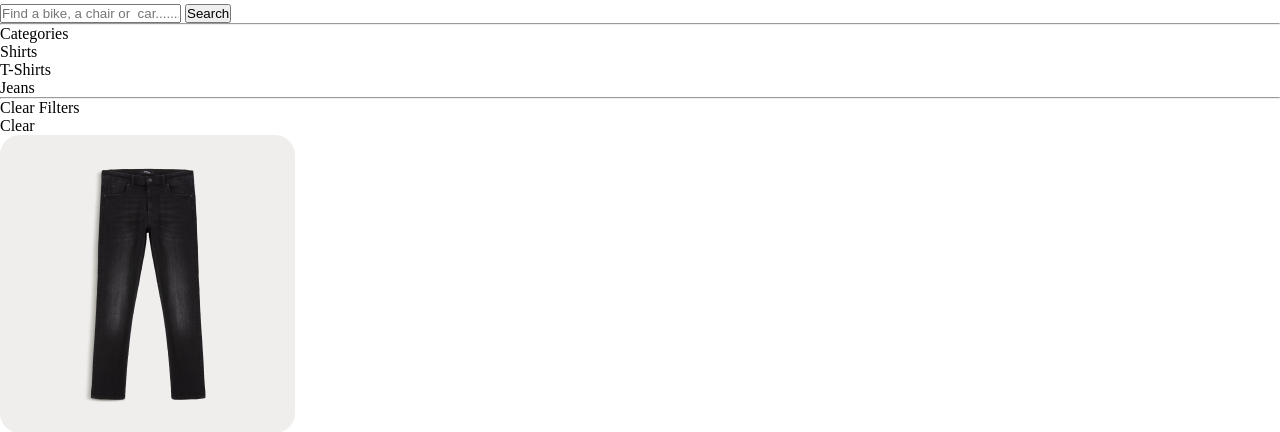
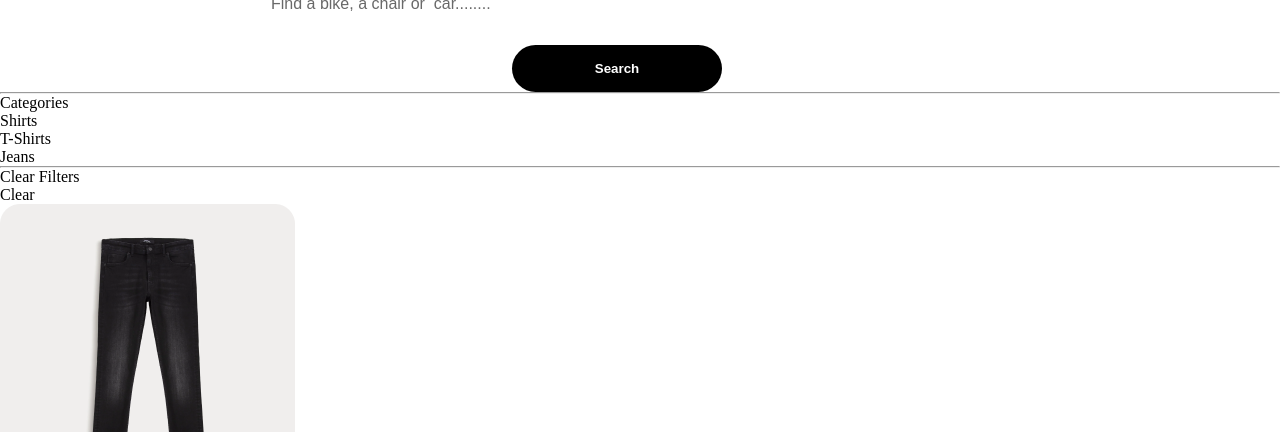
Before and after one commit to Sa-eedah/shopco, a Django app: page /items/ in a window 1280 px wide. Shown: the part 363-795 px from the top of the page. Run offline with Django 5.2, Linux system fonts and the light colour scheme; data comes from the database, SQL or seed files in the repository; some libraries are stand-ins or nearby versions.

Commit message:
restructed css and html

```diff
--- a/item/templates/item/items.html
+++ b/item/templates/item/items.html
@@ -7,9 +7,9 @@
 <div class="pb-6 grid grid-cols-4 gap-4 bg-gray-100">
     <div class="col-span-1">
         <form method="get"action="{% url 'item:items' %}">
-            <input name="query" class="w-full py-4 px-6 border rounded-xl" type="text" value="{{ query }}" placeholder="Find a bike, a chair or  car........">
+            <input name="query" class="form input" type="text" value="{{ query }}" placeholder="Find a bike, a chair or  car........">
 
-            <button class="mt-2 py-4 px-8 text-lg bg-teal-500 text-white rounded-xl">Search</button>
+            <button class="form button itm">Search</button>
         </form>
 
         <hr class="my-6">
--- a/shopco/static/shopco/styles/styles.css
+++ b/shopco/static/shopco/styles/styles.css
@@ -37,6 +37,148 @@
     font-family: "satoshi";
 }
 
+/* NAVBAR BASE */
+nav.main-shop {
+    display: flex;
+    justify-content: center;
+    align-items: center;
+    background-color: var(--color-white);
+    padding: 20px 0;
+    border-bottom: 1px solid var(--color-white);
+}
+
+/* NAV LINKS CONTAINER */
+nav.main-shop .space-x-6  {
+    display: flex;
+    gap: 1.5rem;
+    align-items: center;
+
+}
+
+/* NEW ITEM + BROWSE links */
+nav.main-shop a.text-lg {
+    color:var(--color-black); /* black */
+    font-weight: 600;
+    text-decoration: none;
+    transition: color 0.3s ease;
+}
+
+nav.main-shop a.text-lg:hover {
+    color:var(--color-grey); /* turns grey on hover */
+}
+
+/* SIGN UP + LOGIN BUTTONS */
+nav.main-shop .signupbtn,
+nav.main-shop .loginbtn {
+    background-color: var(--color-black); /* black */
+    color: var(--color-white); /* white text */
+    border-radius: 0.75rem;
+    padding: 10px 20px;
+    font-weight: 600;
+    transition: background-color 0.3s ease, color 0.3s ease;
+}
+
+/* Hover effect: turns light grey with black text */
+nav.main-shop .signupbtn:hover,
+nav.main-shop .loginbtn:hover {
+    background-color: var(--color-grey); /* light grey */
+    color: var(--color-black); /* black text */
+}
+
+/* INBOX + DASHBOARD BUTTONS (keep your current style or tweak) */
+nav.main-shop .inbox {
+    background-color:var(--color-black); /* black */
+    color: var(--color-white);
+}
+
+nav.main-shop .inbox:hover {
+    background-color: var(--color-grey);
+}
+
+nav.main-shop .dashboard {
+    background-color:var(--color-grey); /* grey */
+    color: var(--color-white);
+}
+
+nav.main-shop .dashboard:hover {
+    background-color: var(--slightly-darker-grey);
+}
+
+
+
+/* ===== SIGN UP FORM STYLING ===== */
+
+/* Form container */
+form {
+    display: flex;
+    flex-direction: column;
+    gap: 1rem;
+}
+
+/* Labels */
+form label {
+    color: var(--color-black); /* black */
+    font-weight: 600;
+    margin-bottom: 0.25rem;
+    margin-left: 250px;
+
+}
+
+/* Inputs */
+form input {
+    width: 50%;
+    padding: 15px 20px;
+    border: 1px solid var(--color-white);
+    border-radius: 10px;
+    background-color: var(--color-white);
+    color: var(--color-black); /* input text black */
+    font-size: 1rem;
+    transition: border-color 0.3s ease, box-shadow 0.3s ease;
+    margin-left: 250px;
+
+}
+
+/* Placeholder text */
+form input::placeholder {
+    color: var(--color-grey); /* grey placeholders */
+}
+
+/* Input focus effect */
+form input:focus {
+    outline: none;
+    border-color: var(--color-black); /* black border when focused */
+    box-shadow: 0 0 5px rgba(0, 0, 0, 0.2);
+}
+
+/* Form title */
+h1 {
+    color: var(--color-black); /* black title */
+    text-align: center;
+    font-weight: 700;
+}
+
+/* Error messages */
+.bg-red-100 {
+    color: var(--color-dark-red); /* dark red text */
+    font-weight: 500;
+    border: 1px solid var(--color-red);
+}
+
+/* Optional: style the submit button */
+form button {
+    background-color: var(--color-black);
+    color: var(--color-white);
+    font-weight: 600;
+    padding: 16px 54px;
+    border: none;
+    border-radius: 62px;
+    width:210px;
+    margin-left:40%;
+
+}
+
+
+
 .main-header .black p {
     color: var(--color-white);
 }
@@ -158,8 +300,43 @@
     background-color: var(--color-black);
     margin-bottom: 48px;
     border: none;
-}
-
+
+}
+
+.form button .itm{
+    background-color: var(--color-black);
+    color: var(--color-white);
+    font-weight: 600;
+    padding: 16px 54px;
+    border: none;
+    border-radius: 62px;
+    width:210px;
+
+}
+
+.form button .itm{
+    background-color: var(--color-black);
+    color: var(--color-white);
+    font-weight: 600;
+    padding: 16px 54px;
+    border: none;
+    border-radius: 62px;
+    width:210px;
+
+}
+
+form input {
+    width: 50%;
+    padding: 15px 20px;
+    border: 1px solid var(--color-white);
+    border-radius: 10px;
+    background-color: var(--color-white);
+    color: var(--color-black); /* input text black */
+    font-size: 1rem;
+    transition: border-color 0.3s ease, box-shadow 0.3s ease;
+
+
+}
 
 
 .shopnow a {
@@ -248,7 +425,26 @@
 .section-two .products-section {
     display: flex;
     justify-content: center;
-    gap: 20px;
+    gap: 20px
+}
+
+
+.Catestyle1 {
+    gap: 300px;
+    display: grid ;
+    grid-template-columns: repeat(3, 1fr);
+}
+
+.Catestyle1 p {
+    color:var(--color-grey);
+    font-size: 25px;
+}
+
+.Catestyle1 h3 {
+    font-family: "satoshi";
+    font-size: 30px;
+    font-weight: bold;
+    margin-bottom: 10px;
 }
 
 .section-two h2{
@@ -306,6 +502,7 @@
 
 .viewbtn {
    margin-left: 40%;
+    margin-top: 48px;
 }
 
 /* Section Three */
--- a/shopco/templates/shopco/base.html
+++ b/shopco/templates/shopco/base.html
@@ -44,17 +44,17 @@
                 </div> {% endcomment %}
             </div>
 
-            <nav class"main-shop">
+            <nav class="main-shop">
                 <div class="space-x-6">
-                    <a href="{% url 'item:new' %}" class="text-lg font-semibold hover:text-gray-500">New Item</a>
-                    <a href="{% url 'item:items' %}" class="text-lg font-semibold hover:text-gray-500">Browse</a>
+                    <a href="{% url 'item:new' %}">New Item</a>
+                    <a href="{% url 'item:items' %}">Browse</a>
 
                     {% if request.user.is_authenticated %}
-                        <a href="{% url 'conversation:inbox' %}" class="px-6 py-3 text-lg font-semibold bg-teal-500 text-white rounded-xl hover:bg-teal-700">Inbox</a>
-                        <a href="{% url 'dashboard:index' %}" class="px-6 py-3 text-lg font-semibold bg-gray-500 text-white rounded-xl hover:bg-gray-700">Dashboard</a>
+                        <a href="{% url 'conversation:inbox' %}" class="inbox">Inbox</a>
+                        <a href="{% url 'dashboard:index' %}" class="dashboard">Dashboard</a>
                     {% else %}
-                        <a href="{% url 'shopco:signup' %}" class="px-6 py-3 text-lg font-semibold bg-teal-500 text-white rounded-xl hover:bg-teal-700">Sign Up</a>
-                        <a href="{% url 'shopco:login' %}" class="px-6 py-3 text-lg font-semibold bg-gray-500 text-white rounded-xl hover:bg-gray-700">Log in</a>
+                        <a href="{% url 'shopco:signup' %}" class="signupbtn">Sign Up</a>
+                        <a href="{% url 'shopco:login' %}" class="loginbtn">Log in</a>
                     {% endif %}
                 </div>
             </nav>
--- a/shopco/templates/shopco/signup.html
+++ b/shopco/templates/shopco/signup.html
@@ -41,7 +41,7 @@
 
         {% endif %}
 
-        <button class="shopnow">Submit</button>
+        <button class="form button">Submit</button>
     </form>
 </div>
 {% endblock %}
```
Also changed, not shown: shopco/templates/shopco/index.html (+7 -5 lines), shopco/templates/shopco/login.html (line endings or trailing spaces).
